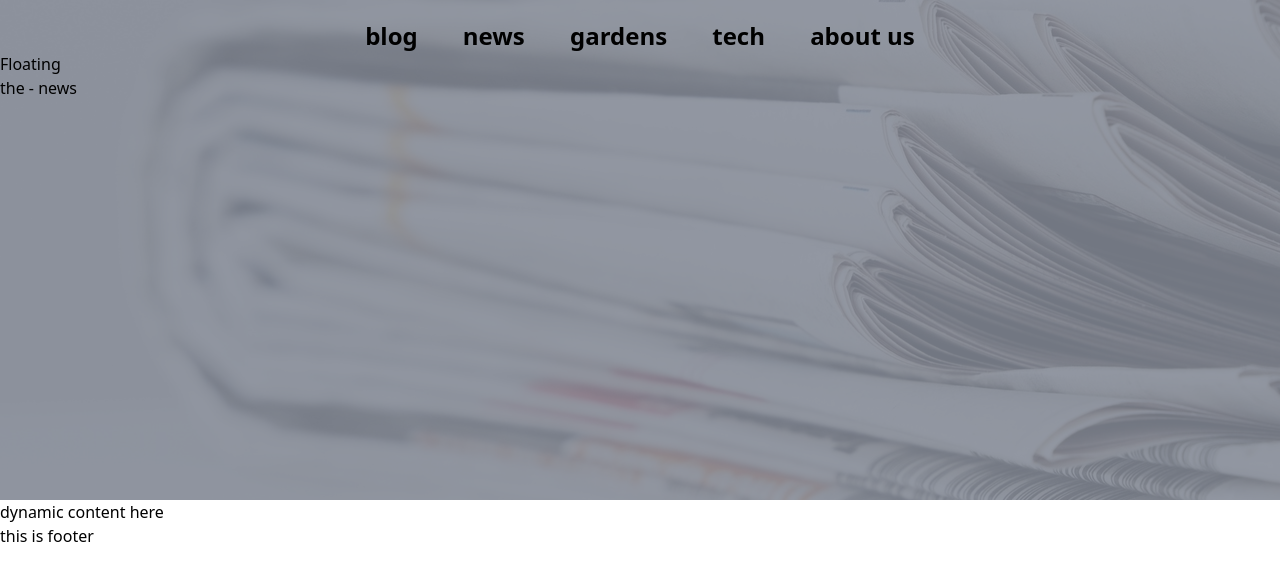
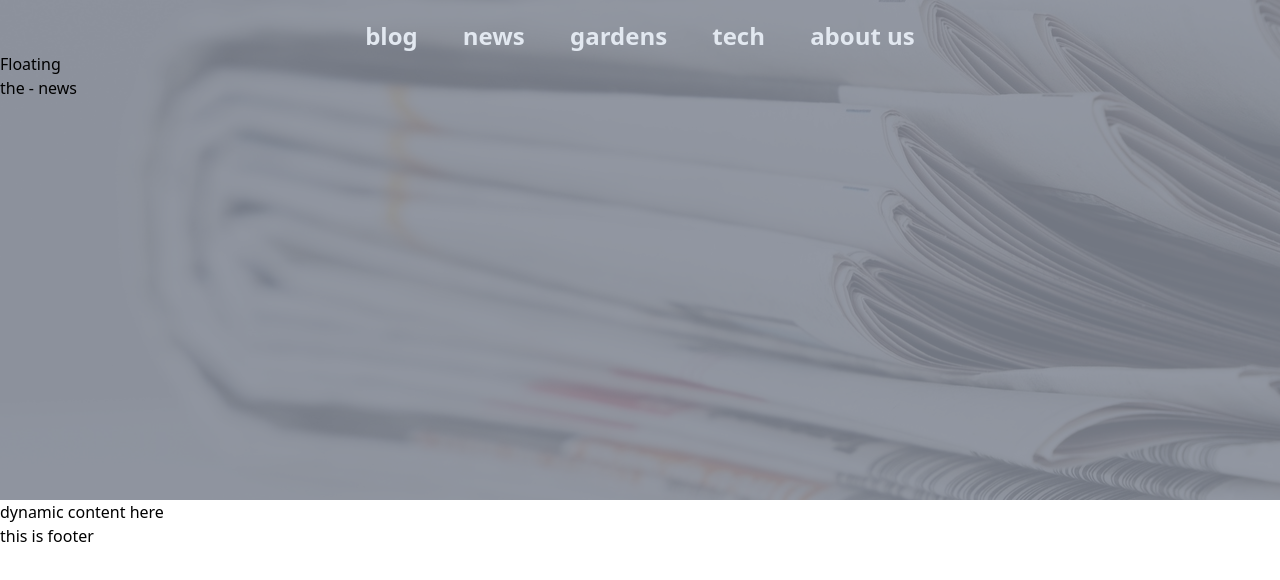
Before and after one commit to Viacheslav1998/floating, a Vue app: page / in a window 1280 px wide. Shown: the top 580 px of the page. Built offline with nearby package versions, Linux system fonts and the light colour scheme.

Commit message:
feat: css header

```diff
--- a/src/components/Header.vue
+++ b/src/components/Header.vue
@@ -6,12 +6,12 @@
     <div class="bg-[#838996DE] h-[500px] w-full">
       <div class="flex justify-center">
         <div class="w-[50%] mt-5">
-          <ul class="flex justify-evenly font-sans text-2xl font-semibold">
-            <li>blog</li>
-            <li>news</li>
-            <li>gardens</li>
-            <li>tech</li>
-            <li>about us</li>
+          <ul class="flex justify-evenly font-sans text-2xl font-semibold text-slate-200">
+            <li class="cursor-pointer hover:text-orange-300">blog</li>
+            <li class="cursor-pointer hover:text-orange-300">news</li>
+            <li class="cursor-pointer hover:text-orange-300">gardens</li>
+            <li class="cursor-pointer hover:text-orange-300">tech</li>
+            <li class="cursor-pointer hover:text-orange-300">about us</li>
           </ul>
         </div>
       </div>
```
